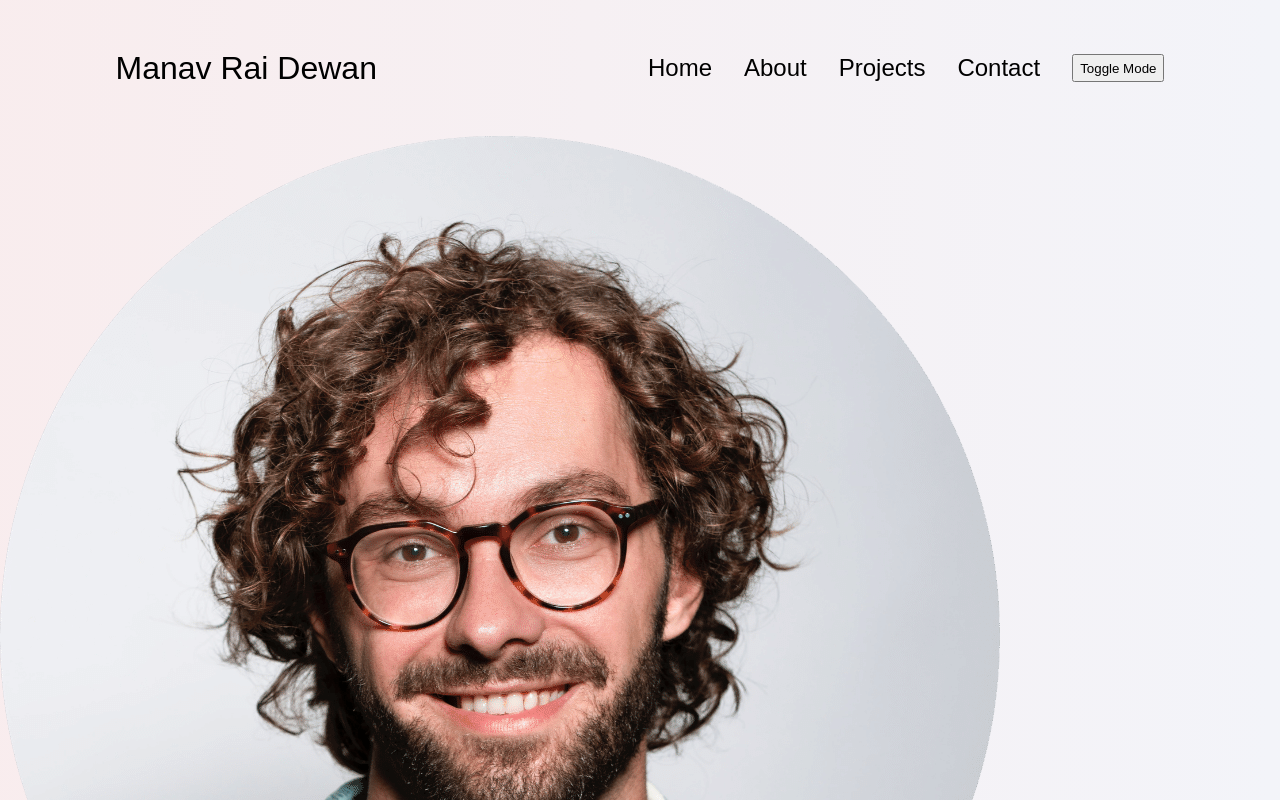
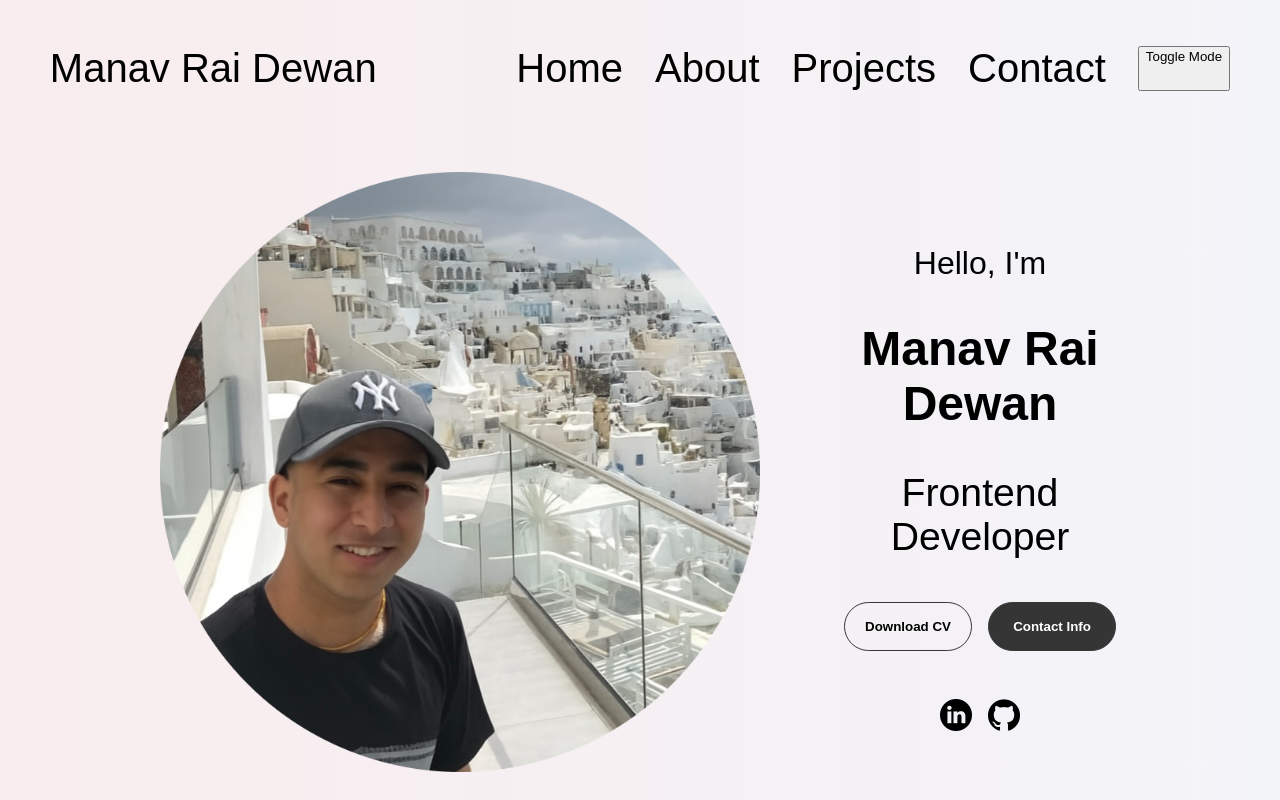
Before and after one commit to ManavRai2104/My-Port-Folio, a plain HTML site: page index.html in a window 1280 px wide. Shown: the top 800 px of the page. Drawn offline with Linux system fonts and the light colour scheme.

Commit message:
home section done

```diff
--- a/index.html
+++ b/index.html
@@ -38,11 +38,25 @@
 
 
         <!-- SECTIONS STARTS HERE -->
-         <section id="profile">
-            <div class="section__pic-container">
-                <img src="pics/profile-pic.png" alt="">
-            </div>
-         </section>
+
+ <section id="profile">
+     <div class="section__pic-container">
+        <img src="pics/1A0782FE-012A-4DFC-B8BE-C33F63B0894A-modified.png" alt="Manav dewan Profie Picture">
+    </div>
+    <div class="section__text">
+        <p class="section__text__p1">Hello, I'm</p>
+        <h1 class="title">Manav Rai Dewan</h1>
+        <p class="section__text__p2">Frontend Developer</p>
+        <div class="btn-container">
+            <button class="btn btn-color-2" onclick="window.open('pics/resume-example.pdf')">Download CV</button>
+            <button class="btn btn-color-1" onclick="location.href='./#Contact'">Contact Info</button>
+        </div>
+        <div class="socials-container">
+            <img src="pics/linkedin.png" alt="Linkedin" class="icon" onclick="location.href='https://www.linkedin.com/in/manav-rai-dewan-512784370/'">
+            <img src="pics/github.png" alt="Linkedin" class="icon" onclick="location.href='https://github.com/ManavRai2104'">
+        </div>
+    </div>
+</section>
   <script src="main.js"></script>
 </body>
 </html>
--- a/style.css
+++ b/style.css
@@ -54,7 +54,7 @@ nav {
 .nav-links {
   gap: 2rem;
   list-style: none;
-  font-size: 1.5rem;
+  font-size: 2.5rem;
 }
 
 a {
@@ -71,7 +71,7 @@ a:hover {
 }
 
 #logo {
-  font-size: 2rem;
+  font-size: 2.5rem;
 }
 
 #logo:hover {
@@ -188,3 +188,120 @@ a:hover {
 
 
 /* SECTIONS */
+
+section {
+  padding-top: 4vh;
+  height: 96vh;
+  margin: 0 10rem;
+  box-sizing: border-box;
+  min-height: fit-content;
+}
+
+.section-container {
+  display: flex;
+}
+
+/* Profile Section  */
+
+#profile {
+  display: flex;
+  justify-content: center;
+  gap: 5rem;
+  height: 80vh;
+}
+
+.section__pic-container {
+  display: flex;
+  height: 600px;
+  width: 600px;
+  margin: auto 0;
+}
+
+.section__text {
+  align-self: center;
+  text-align: center;
+}
+
+.section__text_p {
+  font-weight: 600;
+}
+
+.section__text__p1 {
+  text-align: center;
+  font-size: 2rem;
+}
+
+.section__text__p2 {
+  font-size: 2.45rem;
+  margin-bottom: 2.7rem;
+}
+
+.title {
+  font-size: 3rem;
+  text-align: center;
+}
+
+.socials-container {
+  display: flex;
+  justify-content: center;
+  margin-top: 1rem;
+  gap: 1rem;
+}
+
+/* ICONS */
+
+.icon {
+  cursor: pointer;
+  height: 2rem;
+  margin-top: 2rem;
+  gap: 2rem;
+}
+
+/* BUTTONS */
+button {
+  display: flex;
+  justify-content: center;
+  gap: 1rem;
+}
+
+.btn {
+  font-weight: 600;
+  transition: all 300ms ease;
+  padding: 1rem ;
+  width: 8rem;
+  border-radius: 2rem;
+}
+
+.btn-color-1 , .btn-color-2 {
+  border: rgb(53, 53, 53) 0.1rem solid;
+}
+
+.btn-color-1:hover ,
+.btn-color-2:hover {
+  cursor: pointer;
+}
+
+.btn-color-1,
+.btn-color-2:hover {
+  background: rgb(53, 53, 53);
+  color: white;
+}
+
+.btn-color-1:hover {
+  background: rgb(0, 0, 0);
+}
+
+.btn-color-2 {
+  background: none;
+}
+
+.btn-color-2:hover {
+  border: rgb(255, 255, 255) 0.1rem solid;
+}
+
+.btn-container {
+  gap: 1rem;
+  display: flex;
+  justify-content: center;
+  align-items: center;
+}
```
Also changed, not shown: pics/1A0782FE-012A-4DFC-B8BE-C33F63B0894A-modified.png (added), pics/IMG_2931-modified.png (added), 1 other file.
